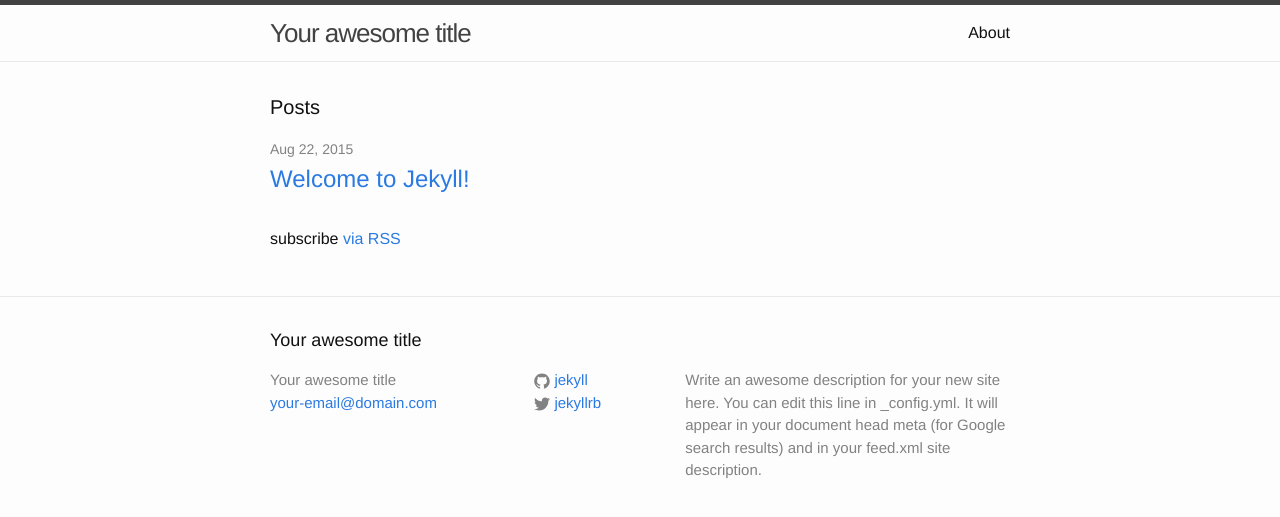
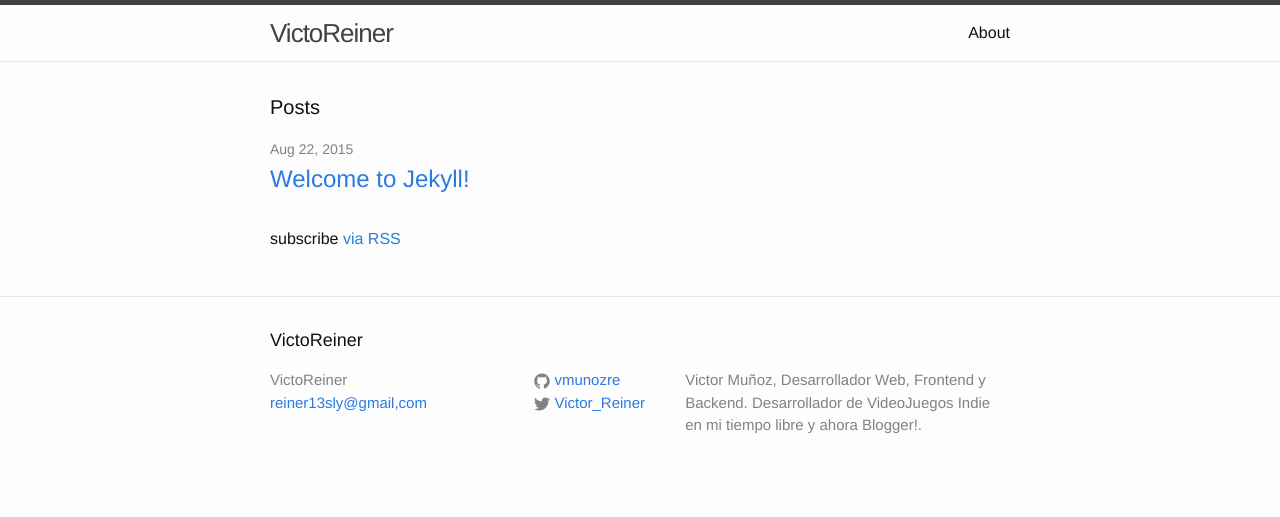
Before and after one commit to camifonseca/vmunozre.github.io, a Jekyll site: the page built from index.html, in a window 1280 px wide. Shown: the top 517 px of the page. Built offline with Jekyll 4.4.1, drawn with Linux system fonts in a browser that asks for light colours.

Commit message:
Configuracion modificada

```diff
--- a/_config.yml
+++ b/_config.yml
@@ -1,14 +1,13 @@
 # Site settings
-title: Your awesome title
-email: your-email@domain.com
+title: VictoReiner
+email: reiner13sly@gmail,com
 description: > # this means to ignore newlines until "baseurl:"
-  Write an awesome description for your new site here. You can edit this
-  line in _config.yml. It will appear in your document head meta (for
-  Google search results) and in your feed.xml site description.
+  Victor Muñoz, Desarrollador Web, Frontend y Backend. Desarrollador
+  de VideoJuegos Indie en mi tiempo libre y ahora Blogger!.
 baseurl: "" # the subpath of your site, e.g. /blog/
-url: "http://yourdomain.com" # the base hostname & protocol for your site
-twitter_username: jekyllrb
-github_username:  jekyll
+url: "http://vmunozre.github.io" # the base hostname & protocol for your site
+twitter_username: Victor_Reiner
+github_username:  vmunozre
 
 # Build settings
 markdown: kramdown
```
Also changed, not shown: README.md (deleted).
